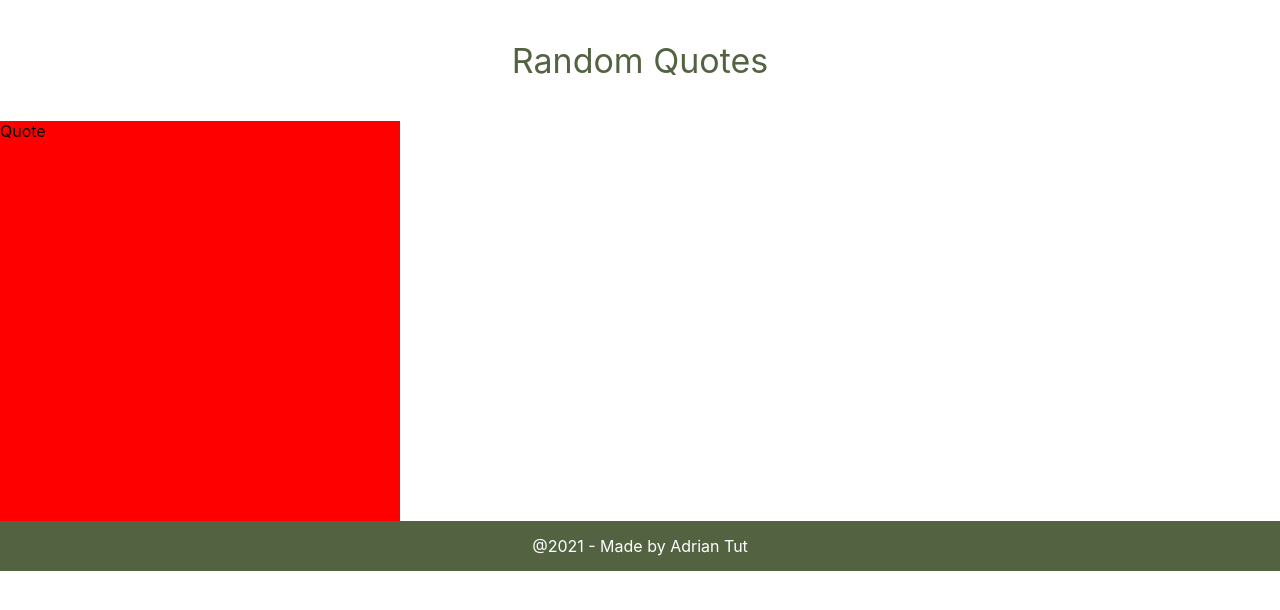
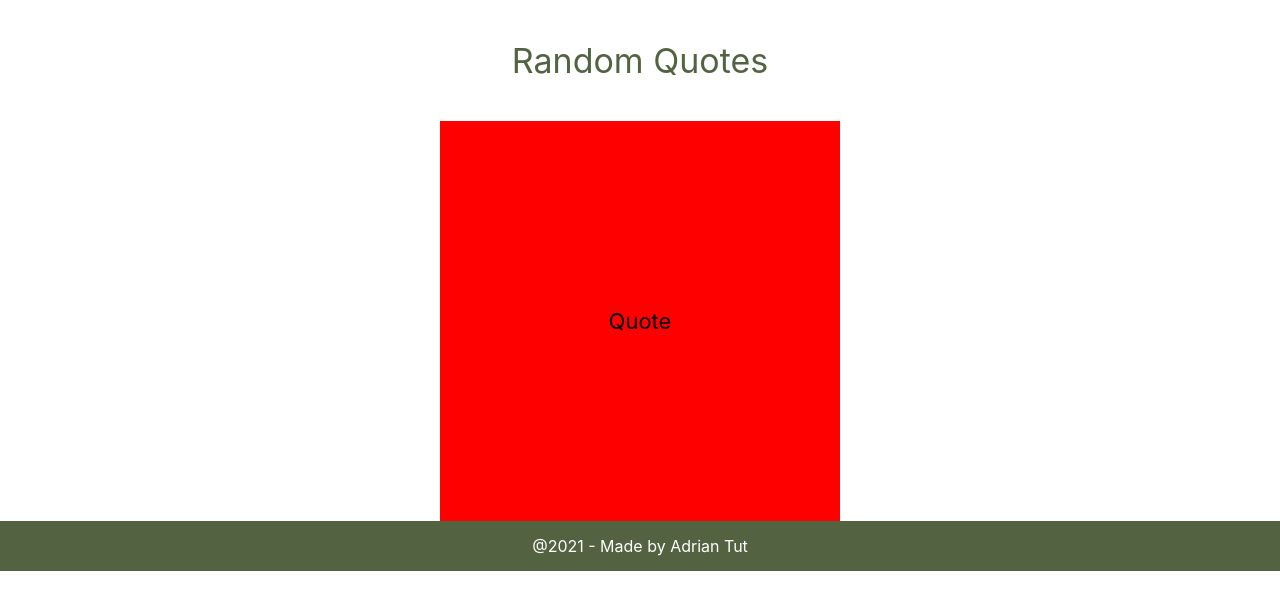
Before and after one commit to Adriantutuianu/random-quotes-project, a React (Create React App) app: page / in a window 1280 px wide. Shown: the top 610 px of the page. Built offline with nearby package versions, Linux system fonts and the light colour scheme.

Commit message:
Main CSS

```diff
--- a/src/App.css
+++ b/src/App.css
@@ -18,9 +18,14 @@ header {
 }
 
 main {
+  display: flex;
+  justify-content: center;
+  align-items: center;
   background-color: red;
   height: 400px;
   width: 400px;
+  margin: auto;
+  font-size: 22px;
 }
 
 footer {
```
